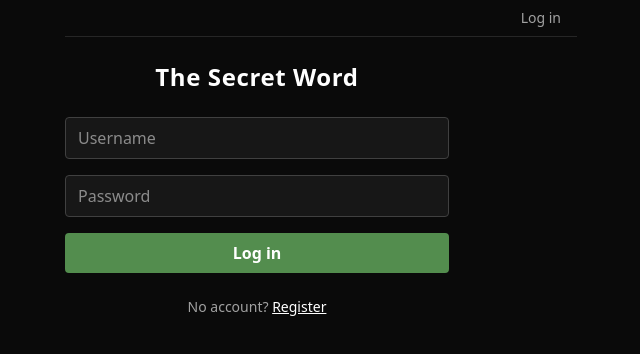
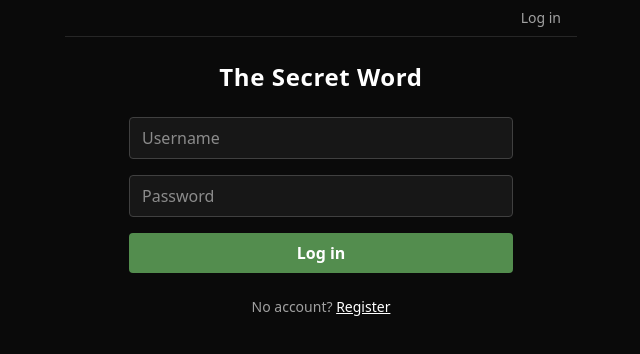
Before and after one commit to mhaneman/wordle-with-friends, a React (Vite) app in the folder frontend/: page /login in a window 1280 px wide. Shown: the top 354 px of the page, without its empty margins (319-959 px from the left). Built offline with nearby package versions, Linux system fonts and the light colour scheme; no server answers.

Commit message:
center login page

```diff
--- a/frontend/src/pages/LoginPage.tsx
+++ b/frontend/src/pages/LoginPage.tsx
@@ -31,7 +31,8 @@ export function LoginPage() {
   }
 
   return (
-    <div className="w-full max-w-sm py-6">
+    <div className="flex flex-col items-center w-full py-6">
+      <div className="w-full max-w-sm">
       <h1 className="text-2xl font-bold text-center mb-6 tracking-wide">
         The Secret Word
       </h1>
@@ -69,6 +70,7 @@ export function LoginPage() {
           Register
         </Link>
       </p>
+      </div>
     </div>
   );
 }
```
